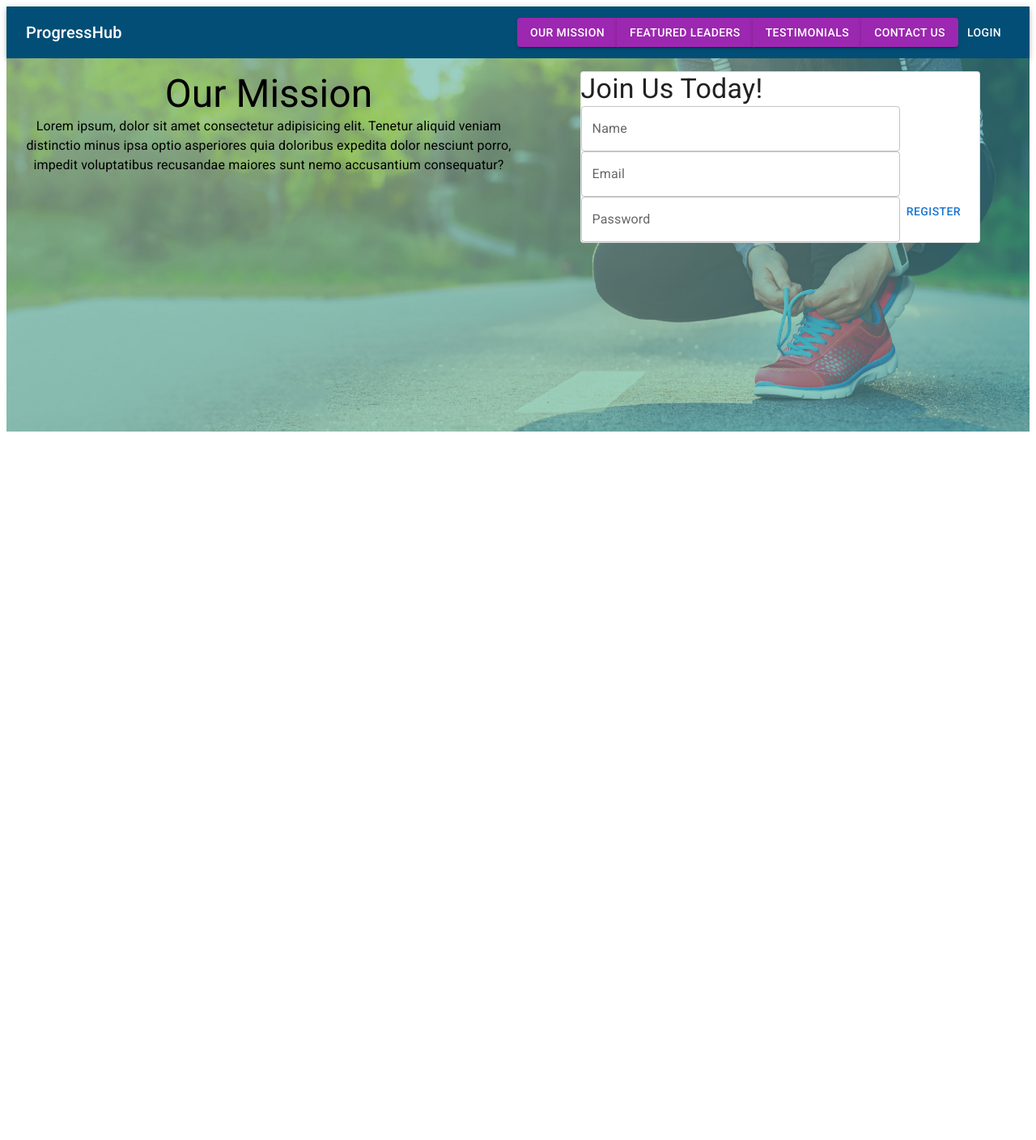
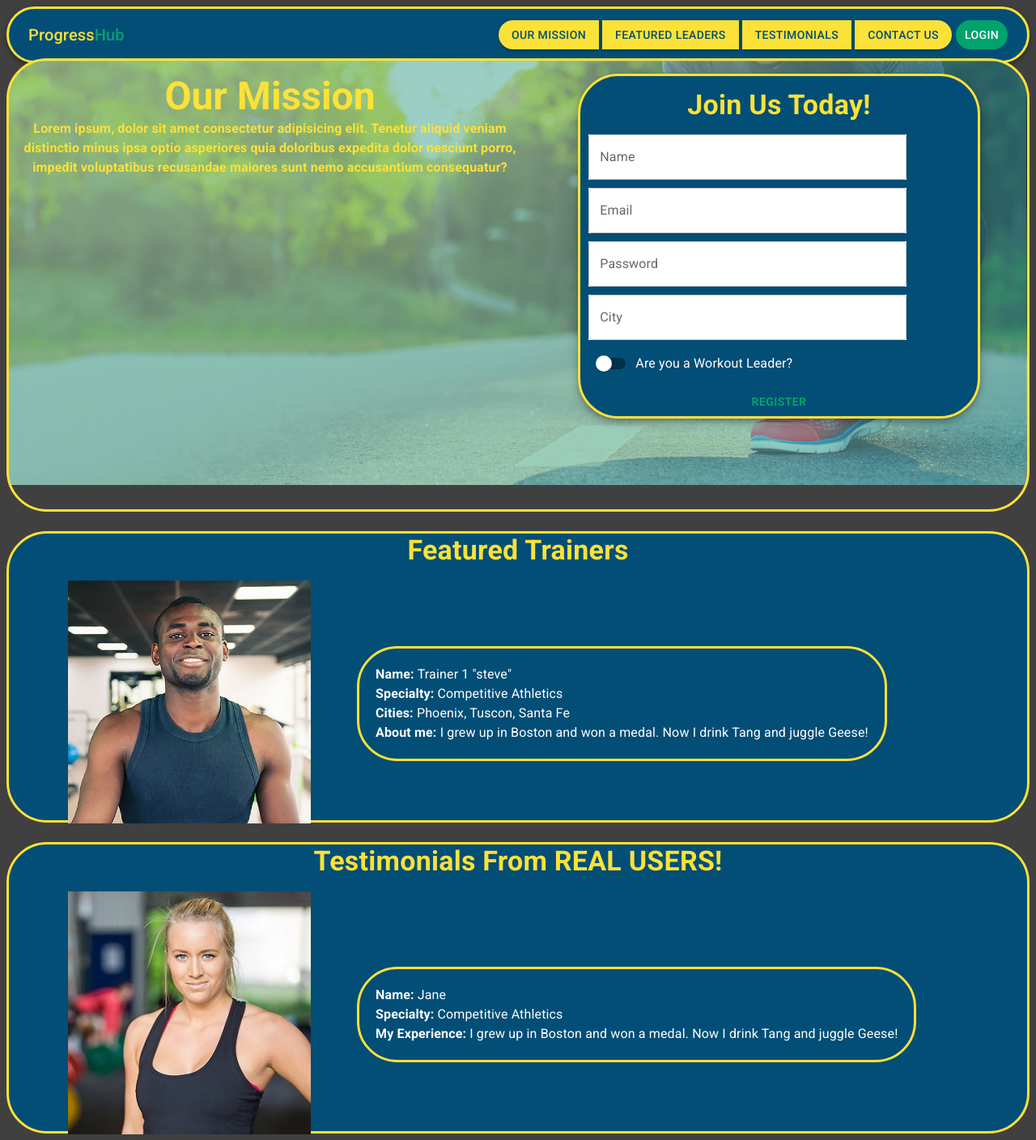
Before and after one commit to Jashcraft/ProgressHub, a React (Create React App) app in the folder client/: page / in a window 1280 px wide. Shown: the whole page at 81% size. Before the commit the page ends 800 px from the top, so only its background shows below. Built offline with nearby package versions, Linux system fonts and the light colour scheme.

Commit message:
fill out landing page

```diff
--- a/client/src/App.js
+++ b/client/src/App.js
@@ -1,12 +1,16 @@
 import LandingPageHeader from './components/LandingPageHeader';
 import Hero from './components/Hero/Hero'
 import { Container } from '@mui/material';
+import FeaturedLeaders from './components/Featured/FeaturedLeadersSection';
+import Testimonials from './components/Testimonials/Testimonials';
 
 function App() {
   return (
     <>
       <LandingPageHeader/>
       <Hero />
+      <FeaturedLeaders></FeaturedLeaders>
+      <Testimonials></Testimonials>
     </>
   );
 }
--- /dev/null
+++ b/client/src/components/Featured/FeaturedLeadersSection.jsx
@@ -0,0 +1,36 @@
+import { Grid, Paper, Typography } from '@mui/material';
+import * as React from 'react';
+import trainerPhoto from '../../MockUserInfo/trainer-1.jpg';
+
+const FeaturedLeaders = () => {
+  return (
+    <>
+      <Grid container spacing={2} className='featured' id="featured-leaders" sx={{ height: '45vh', width: '100%', marginLeft: 0, mb: "40px" }} >
+        <Typography variant='h4' sx={{ width: "100%", textAlign: "center", color: "#fce138", fontWeight: "bold" }}> Featured Trainers</Typography>
+          <Grid item display='flex' justifyContent='space-between' xs={12}>
+
+            <Grid id="left-grid" justifyContent="center" sx={{ width: '100%', textAlign: "center", justifyContent: "center" }} xs={4}>
+              <img src={trainerPhoto} alt="trainer /userName/"></img>
+            </Grid>
+
+            <Grid display='flex' id="right-grid" sx={{ width: '100%', alignItems: "center"}} xs={8}>
+              <Typography variant='h5' textAlign='left'>
+                {/* Pull these fields from user Doc */}
+                <Grid sx={{ borderColor: '#fce138', borderRadius: '50px', borderStyle: 'solid'}}>
+                  <Grid sx={{margin: "10px", padding: "10px", color: "#fff"}}>
+                    <Typography><span style={{fontWeight: "bolder"}}>Name: </span>Trainer 1 "steve"</Typography>
+                    <Typography><span style={{fontWeight: "bolder"}}>Specialty: </span>Competitive Athletics</Typography>
+                    <Typography><span style={{fontWeight: "bolder"}}>Cities: </span>Phoenix, Tuscon, Santa Fe</Typography>
+                    <Typography><span style={{fontWeight: "bolder"}}>About me: </span>I grew up in Boston and won a medal. Now I drink Tang and juggle Geese! </Typography>
+                  </Grid>
+                </Grid>
+              </Typography>
+            </Grid>
+
+          </Grid>
+      </Grid>
+    </>
+  )
+}
+
+export default FeaturedLeaders
--- a/client/src/components/Hero/Form.jsx
+++ b/client/src/components/Hero/Form.jsx
@@ -1,16 +1,23 @@
-import { Button, Paper, TextField, Typography } from '@mui/material';
+import { Button, FormControlLabel, FormGroup, Paper, TextField, Typography, Switch } from '@mui/material';
+import { color } from '@mui/system';
 import * as React from 'react';
+
+const formComponents = ["Name", "Email", "Password", "City"]
+
 
 const Form = () => {
   return (
     <>
-    <Paper elevation={6} variant="outlined"  sx={{width: "80%"}}>
-      <Typography variant='h4'>Join Us Today!</Typography>
-      <TextField id="name" label="Name" variant="outlined" sx={{width: "80%"}} />
-      <TextField id="email" label="Email" variant="outlined" sx={{width: "80%"}} />
-      <TextField id="password" label="Password" variant="outlined" sx={{width: "80%"}} />
-      <Button>Register</Button>
-    </Paper>
+      <Paper elevation={6} sx={{ width: "80%", display: "flex", flexDirection: 'column', backgroundColor: "#024e76", color: "#fff", borderRadius: "50px", borderColor: "#fce138", borderStyle: "solid" }}>
+        <Typography variant='h4' sx={{margin: "auto", width: "100%", textAlign: "center", margin: "15px 0px", color: "#fce138", fontWeight: "bold"}}>Join Us Today!</Typography>
+        {formComponents.map(component => (
+          <TextField id={component.toLowerCase()} label={component} variant="outlined" sx={{ width: "80%", ml: "10px", mb: "10px", backgroundColor: "#fff" }} key={component} />
+        ))}
+        <FormGroup>
+          <FormControlLabel control={<Switch />} label="Are you a Workout Leader?" sx={{ml: "10px", mb: "10px"}}></FormControlLabel>
+        </FormGroup>
+        <Button sx={{color: "#00A36C", fontWeight: "bolder"}}>Register</Button>
+      </Paper>
     </>
   )
 }
--- a/client/src/components/Hero/Hero.jsx
+++ b/client/src/components/Hero/Hero.jsx
@@ -5,14 +5,14 @@ import './style.css';
 
 const Hero = () => {
   return (
-    <Grid container spacing={2} className='hero' sx={{height: '70vh', width: '100%', marginLeft: 0}}>
+    <Grid container mb={5} spacing={2} className='hero' sx={{height: '70vh', width: '100%', marginLeft: 0}}>
       <Grid item xs={6}>
         <Grid display="flex" justifyContent="center">
           <Grid item>
-            <Typography variant='h3' align='center'>
+            <Typography variant='h3' align='center' sx={{color: "#fce138", fontWeight: "bolder"}}>
               Our Mission
             </Typography>
-            <Typography align='center'>
+            <Typography align='center' sx={{color: "#fce138", fontWeight: "bold"}}>
               Lorem ipsum, dolor sit amet consectetur adipisicing elit. Tenetur aliquid veniam distinctio minus ipsa optio asperiores quia doloribus expedita dolor nesciunt porro, impedit voluptatibus recusandae maiores sunt nemo accusantium consequatur?
             </Typography>
           </Grid>
--- a/client/src/components/Hero/style.css
+++ b/client/src/components/Hero/style.css
@@ -1,7 +1,22 @@
+body {
+  background-color: #404040;
+}
+
+.featured {
+  background-color: #024e76;
+  border: #fce138 ;
+  border-style: solid;
+  border-radius: 50px;
+}
+
+
 .hero {
   background-image: url("./flipped-hero-image.jpg");
   background-size: contain;
   background-attachment: fixed;
   /* background-position: 80%; */
   background-repeat: no-repeat;
+  border: #fce138;
+  border-style: solid;
+  border-radius: 50px;
 }
--- a/client/src/components/LandingPageHeader.jsx
+++ b/client/src/components/LandingPageHeader.jsx
@@ -7,23 +7,24 @@ import Button from '@mui/material/Button';
 import IconButton from '@mui/material/IconButton';
 import MenuIcon from '@mui/icons-material/Menu';
 import { ButtonGroup } from '@mui/material';
+import './Hero/style.css'
 
 const navButtons = [{text: "Our Mission", link: "#our-mission"},{text: "Featured Leaders", link: "#featured-leaders"}, {text: "Testimonials", link: "#testimonials"}, {text: "Contact Us", link: "#contact-us"}]
 
 const LandingPageHeader = () => {
   return (
     <Box sx={{ flexGrow: 1, height:'10vh'}}>
-      <AppBar position="static" sx={{backgroundColor: "#024e76"}}>
+      <AppBar position="static" sx={{borderColor: '#fce138', borderStyle: 'solid', borderRadius: '50px', backgroundColor: "#024e76"}}>
         <Toolbar>
-          <Typography variant="h6" component="div" sx={{ flexGrow: 1 }}>
-            ProgressHub
+          <Typography variant="h6" component="div" sx={{ flexGrow: 1, color: '#00A36C' }}>
+            <span style={{color: '#fce138'}}>Progress</span>Hub
           </Typography>
           <ButtonGroup>
             {navButtons.map(button => (
-              <Button key={button.link} href={button.link} variant="contained" color="secondary">{button.text}</Button>
+              <Button key={button.link} href={button.link} variant="contained" sx={{borderRadius: '20px', mr: '5px',  backgroundColor: '#fce138', color: '#024e76'}}>{button.text}</Button>
             ))}
           </ButtonGroup>
-          <Button color="inherit">Login</Button>
+          <Button sx={{borderRadius: '20px', backgroundColor: '#00A36C', color: '#fff'}}>Login</Button>
         </Toolbar>
       </AppBar>
     </Box>
--- /dev/null
+++ b/client/src/components/Testimonials/Testimonials.jsx
@@ -0,0 +1,36 @@
+import { Grid, Typography } from '@mui/material';
+import * as React from 'react';
+import clientAvatar from '../../MockUserInfo/Client-1.jpg'
+
+
+const Testimonials = () => {
+  return (
+    <>
+      <Grid container spacing={2} className='featured' id="featured-leaders" sx={{ height: '45vh', width: '100%', marginLeft: 0 }} >
+        <Typography variant='h4' sx={{ width: "100%", textAlign: "center", color: "#fce138", fontWeight: "bold" }}>Testimonials From REAL USERS!</Typography>
+        <Grid item display='flex' justifyContent='space-between' xs={12}>
+
+          <Grid id="left-grid" justifyContent="center" sx={{ width: '100%', textAlign: "center", justifyContent: "center" }} xs={4}>
+            <img src={clientAvatar} alt="user /userName/"></img>
+          </Grid>
+
+          <Grid display='flex' id="right-grid" sx={{ width: '100%', alignItems: "center" }} xs={8}>
+            <Typography variant='h5' textAlign='left'>
+              {/* Pull these fields from user Doc */}
+              <Grid sx={{ borderColor: '#fce138', borderRadius: '50px', borderStyle: 'solid' }}>
+                <Grid sx={{ margin: "10px", padding: "10px", color: "#fff" }}>
+                  <Typography><span style={{ fontWeight: "bolder" }}>Name: </span>Jane</Typography>
+                  <Typography><span style={{ fontWeight: "bolder" }}>Specialty: </span>Competitive Athletics</Typography>
+                  <Typography><span style={{ fontWeight: "bolder" }}>My Experience: </span>I grew up in Boston and won a medal. Now I drink Tang and juggle Geese! </Typography>
+                </Grid>
+              </Grid>
+            </Typography>
+          </Grid>
+
+        </Grid>
+      </Grid>
+    </>
+  )
+}
+
+export default Testimonials;
```
Also changed, not shown: client/src/components/Theme.jsx (added, +20 -0 lines), client/src/MockUserInfo/Client-1.jpg (added), client/src/MockUserInfo/trainer-1.jpg (added).
